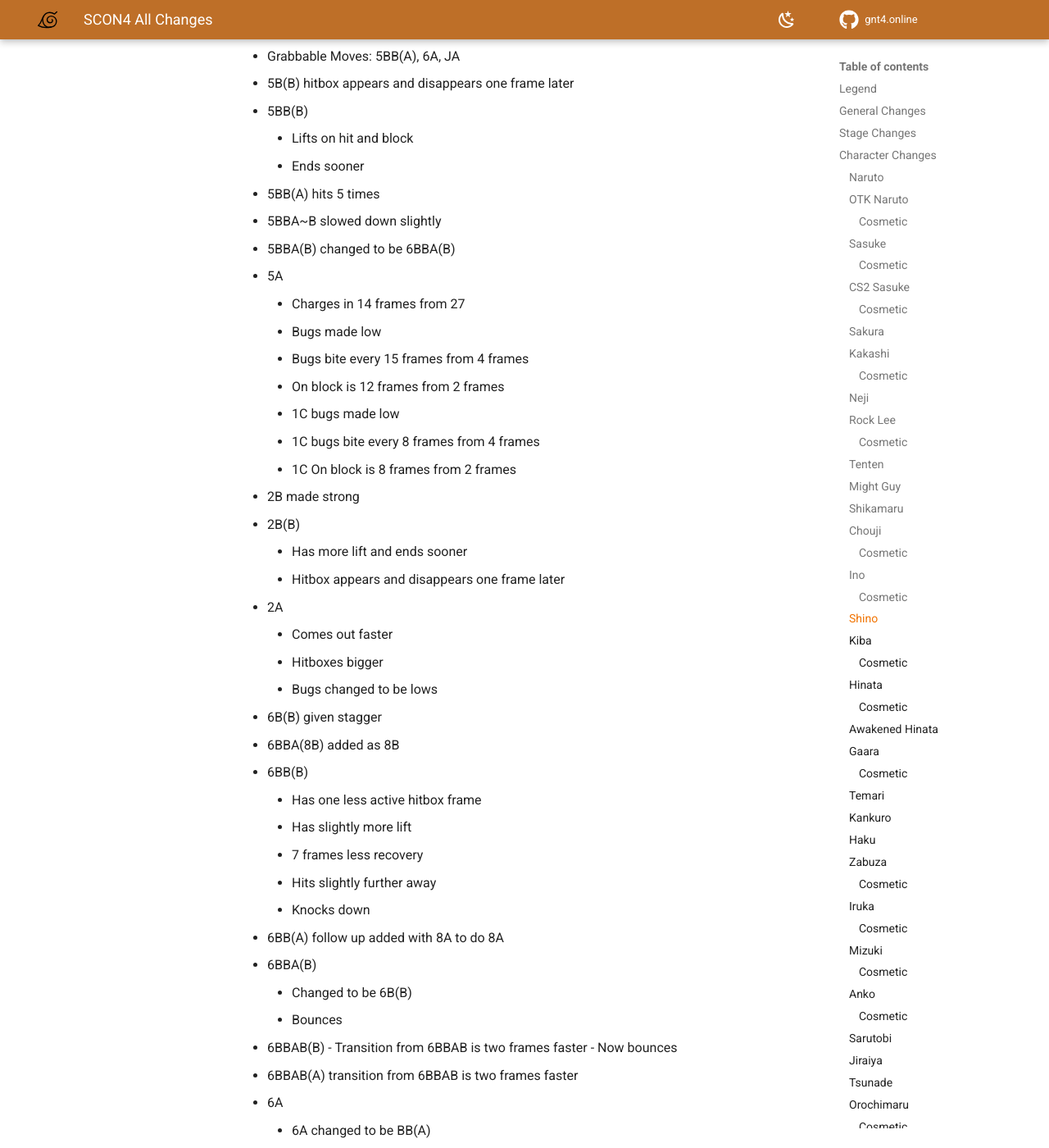
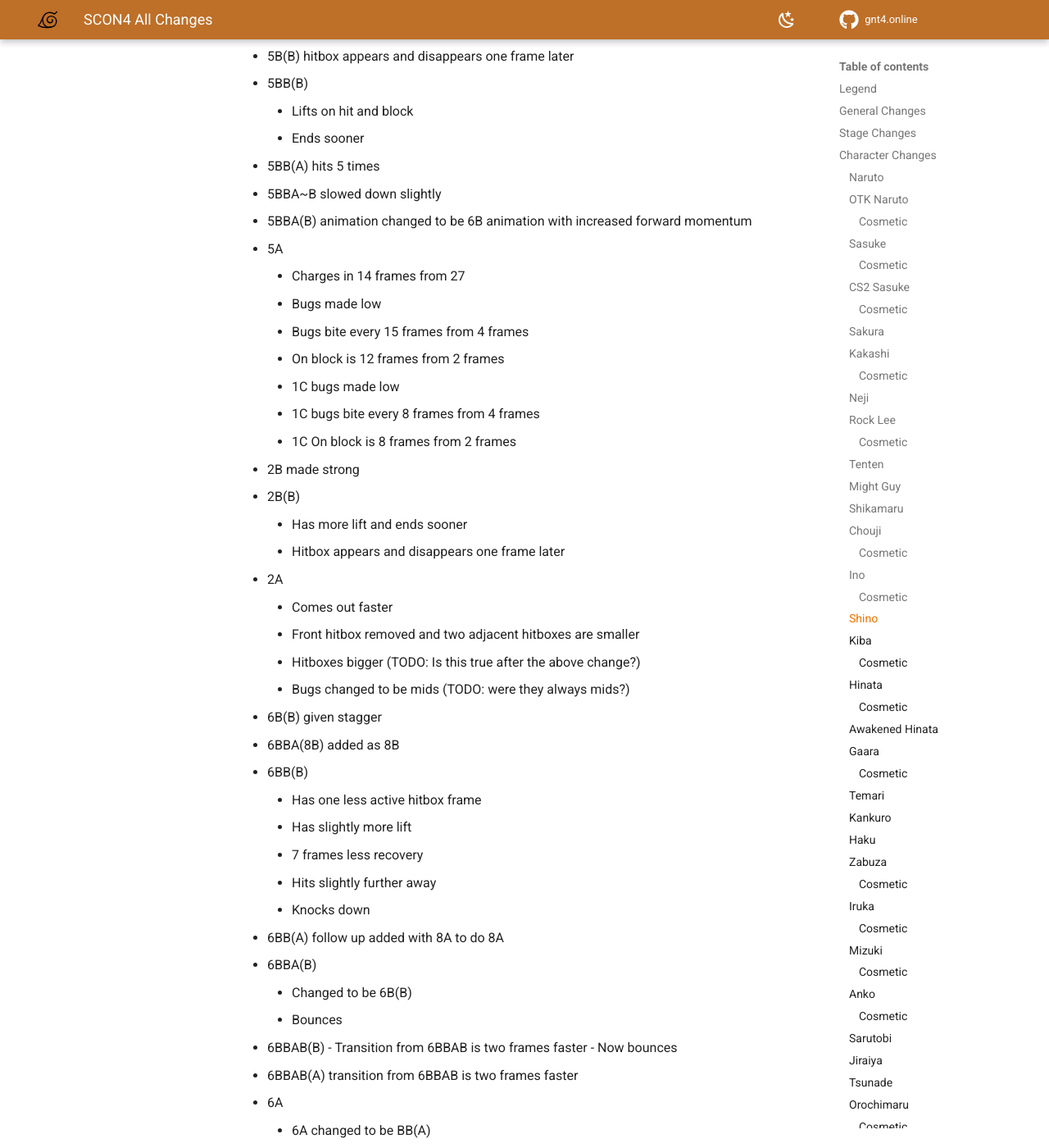
Before and after one commit to NicholasMoser/gnt4.online, an MkDocs documentation site: the page built from docs/scon4_all_changes.md, in a window 1280 px wide and 1400 px high, scrolled down 40984 px. Shown: the whole window at 82% size. Built offline with MkDocs 1.6.1 and Material for MkDocs 9.7.7, drawn with Linux system fonts in a browser that asks for light colours; comment, search, counter and statistics services are not loaded; some of the changed text lies outside the part shown.

Commit message:
Add 1.2.01 changes

```diff
--- a/docs/scon4_all_changes.md
+++ b/docs/scon4_all_changes.md
@@ -849,7 +848,7 @@
     - Y cancel removed
     - Recovers six frames faster
 - 4B
-    - Only has four guard frames after charge (if charge only)
+    - Has only 5 guard frames on step forward (charge or otherwise)
     - Active 2-5
 - 4A
     - Window improved
@@ -1150,7 +1149,7 @@
     - Ends sooner
 - 5BB(A) hits 5 times
 - 5BBA~B slowed down slightly
-- 5BBA(B) changed to be 6BBA(B)
+- 5BBA(B) animation changed to be 6B animation with increased forward momentum
 - 5A
     - Charges in 14 frames from 27
     - Bugs made low
@@ -1165,8 +1164,9 @@
     - Hitbox appears and disappears one frame later
 - 2A
     - Comes out faster
-    - Hitboxes bigger
-    - Bugs changed to be lows
+    - Front hitbox removed and two adjacent hitboxes are smaller
+    - Hitboxes bigger (TODO: Is this true after the above change?)
+    - Bugs changed to be mids (TODO: were they always mids?)
 - 6B(B) given stagger
 - 6BBA(8B) added as 8B
 - 6BB(B)
```
Also changed, not shown: other parts of docs/scon4_all_changes.md (+1 -2 lines).
